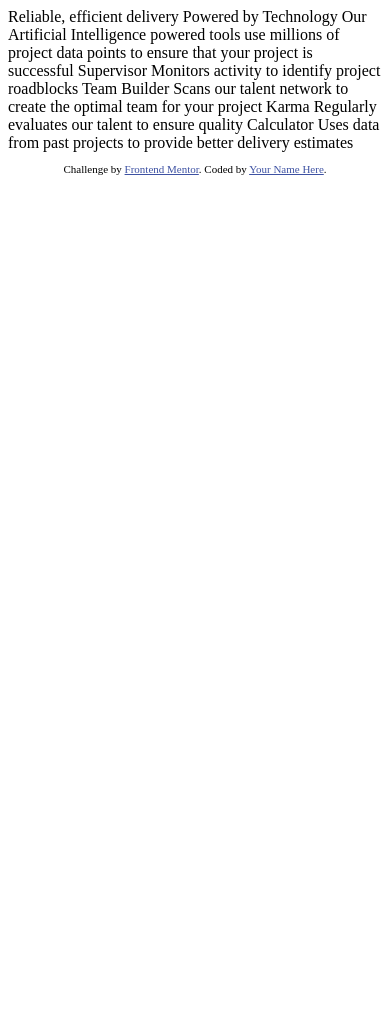
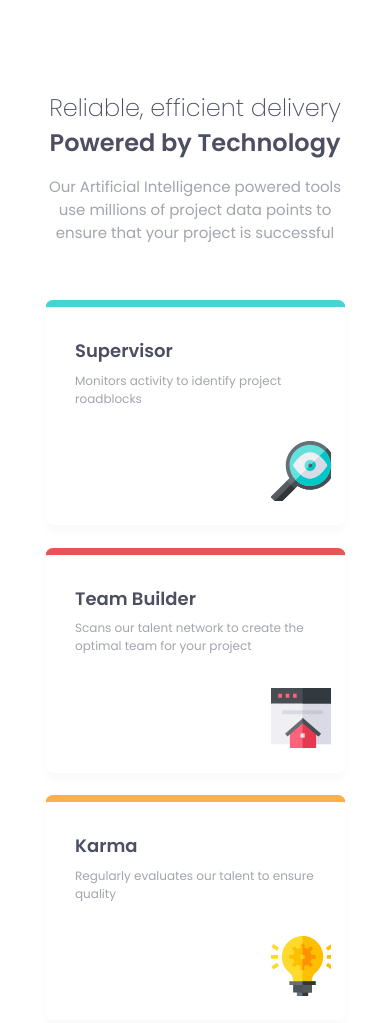
Before and after one commit to romeosierra2020/FEM-4card-feature, a plain HTML site: page index.html in a window 390 px wide. Shown: the top 1023 px of the page. Before the commit the page ends 844 px from the top, so only its background shows below. Drawn offline with Linux system fonts and the light colour scheme.

Commit message:
Mobile View Complete

```diff
--- a/index.html
+++ b/index.html
@@ -13,32 +13,43 @@
     .attribution { font-size: 11px; text-align: center; }
     .attribution a { color: hsl(228, 45%, 44%); }
   </style>
+  <link rel="stylesheet" href="style.css">
 </head>
 <body>
+  <header>
+  <h1>Reliable, efficient delivery</h1>
+  <h2>Powered by Technology</h2>
 
-  Reliable, efficient delivery
-  Powered by Technology
-
-  Our Artificial Intelligence powered tools use millions of project data points
-  to ensure that your project is successful
-
-  Supervisor
-  Monitors activity to identify project roadblocks
-
-  Team Builder
-  Scans our talent network to create the optimal team for your project
-
-  Karma
-  Regularly evaluates our talent to ensure quality
-
-  Calculator
-  Uses data from past projects to provide better delivery estimates
-
+  <h3 class="intro">Our Artificial Intelligence powered tools use millions of project data points
+  to ensure that your project is successful</h3>
+  </header>
+  <section>
+    <div class="card card-1">
+      <h4 class="card-title">Supervisor</h4>
+      <p class="card-text">Monitors activity to identify project roadblocks</p>
+      <div class="icon icon-1"></div>
+    </div>
+    <div class="card card-2">
+      <h4 class="card-title">Team Builder</h4>
+      <p class="card-text">Scans our talent network to create the optimal team for your project</p>
+      <div class="icon icon-2"></div>
+    </div>
+    <div class="card card-3">
+      <h4 class="card-title">Karma</h4>
+      <p class="card-text">Regularly evaluates our talent to ensure quality</p>
+      <div class="icon icon-3"></div>
+    </div>
+    <div class="card card-4">
+      <h4 class="card-title">Calculator</h4>
+      <p class="card-text">Uses data from past projects to provide better delivery estimates</p>
+      <div class="icon icon-4"></div>
+    </div>
+  </section>
 
   <footer>
     <p class="attribution">
       Challenge by <a href="https://www.frontendmentor.io?ref=challenge" target="_blank">Frontend Mentor</a>.
-      Coded by <a href="#">Your Name Here</a>.
+      Coded by <a href="#">RomeoSierra</a>.
     </p>
   </footer>
 </body>
--- /dev/null
+++ b/style.css
@@ -0,0 +1,138 @@
+@import url('https://fonts.googleapis.com/css2?family=Poppins:wght@200;400;600&display=swap');
+
+*, *::before, *::after {
+    margin: 0;
+    padding: 0;
+    box-sizing: border-box;
+}
+
+:root {
+    font-size: 15px;
+    --clr-team: hsl(0, 78%, 62%);
+    --clr-supervisor: hsl(180, 62%, 55%);
+    --clr-karma: hsl(34, 97%, 64%);
+    --clr-calculator: hsl(212, 86%, 64%);
+    --clr-dark-text: hsl(234, 12%, 34%);
+    --clr-mid-text: hsl(229, 6%, 66%);
+    --clr-accent: hsl(0, 0%, 98%);
+    --font-weight-light: 200;
+    --font-weight-medium: 400;
+    --font-weight-bold: 600;
+    --font-title-large: 1.6rem;
+    --font-title-medium: 1.2rem;
+    --font-title-small: 1rem;
+    --font-text: 0.8rem;
+}
+
+html {
+    font-family: 'Poppins', sans-serif;
+}
+
+h1 {
+    font-size: var(--font-title-large);
+    font-weight: var(--font-weight-light);
+    color: var(--clr-dark-text);
+}
+
+h2 {
+    font-size: var(--font-title-large);
+    font-weight: var(--font-weight-bold);
+    color: var(--clr-dark-text);
+}
+
+h3 {
+    font-size: var(--font-title-small);
+    font-weight: var(--font-weight-medium);
+    color: var(--clr-mid-text);
+}
+h4 {
+    font-size: var(--font-title-medium);
+    font-weight: var(--font-weight-bold);
+    color: var(--clr-dark-text);
+}
+
+p {
+    font-size: var(--font-text);
+    font-weight: var(--font-weight-medium);
+    color: var(--clr-mid-text);
+}
+header {
+    margin-top: 6rem;
+    text-align: center;
+    width: 20rem;
+    position: relative;
+    left: 50%;
+    transform: translateX(-50%);
+}
+
+.intro {
+    margin-top: 1rem;
+}
+
+section {
+    position: absolute;
+    top: 20rem;
+    left: 50%;
+    transform: translateX(-50%);
+    display: grid;
+    grid-template-columns: 25rem;
+    grid-template-rows: 15rem 15rem 15rem 15rem;
+    row-gap: 1.5rem;
+    justify-items: center;
+    padding-bottom: 3rem;
+}
+
+
+
+.card {
+    height: 15rem;
+    width: 20rem;
+    border-radius: 0.5rem;
+    box-shadow: 0  0.5rem 0.5rem var(--clr-accent);
+}
+
+.card-1 {
+    border-top: 0.5rem solid var(--clr-supervisor);
+}
+.card-2 {
+    border-top: 0.5rem solid var(--clr-team);
+}
+.card-3 {
+    border-top: 0.5rem solid var(--clr-karma);
+}
+.card-4 {
+    border-top: 0.5rem solid var(--clr-calculator);
+}
+.card-title {
+    margin: 2rem 2rem 0.5rem 2rem;
+}
+
+.card-text {
+    margin-left: 2rem;;
+}
+
+.icon {
+    width: 4rem;
+    height: 4rem;
+    margin-left: 15rem;
+    margin-top: 2.2rem;
+
+}
+
+.icon-1 {
+    background-image: url("images/icon-supervisor.svg");
+}
+.icon-2 {
+    background-image: url("images/icon-team-builder.svg");
+}
+.icon-3 {
+    background-image: url("images/icon-karma.svg");
+}
+.icon-4 {
+    background-image: url("images/icon-calculator.svg");
+}
+
+.attribution {
+    position: relative;
+    top: 70rem;
+}
```
